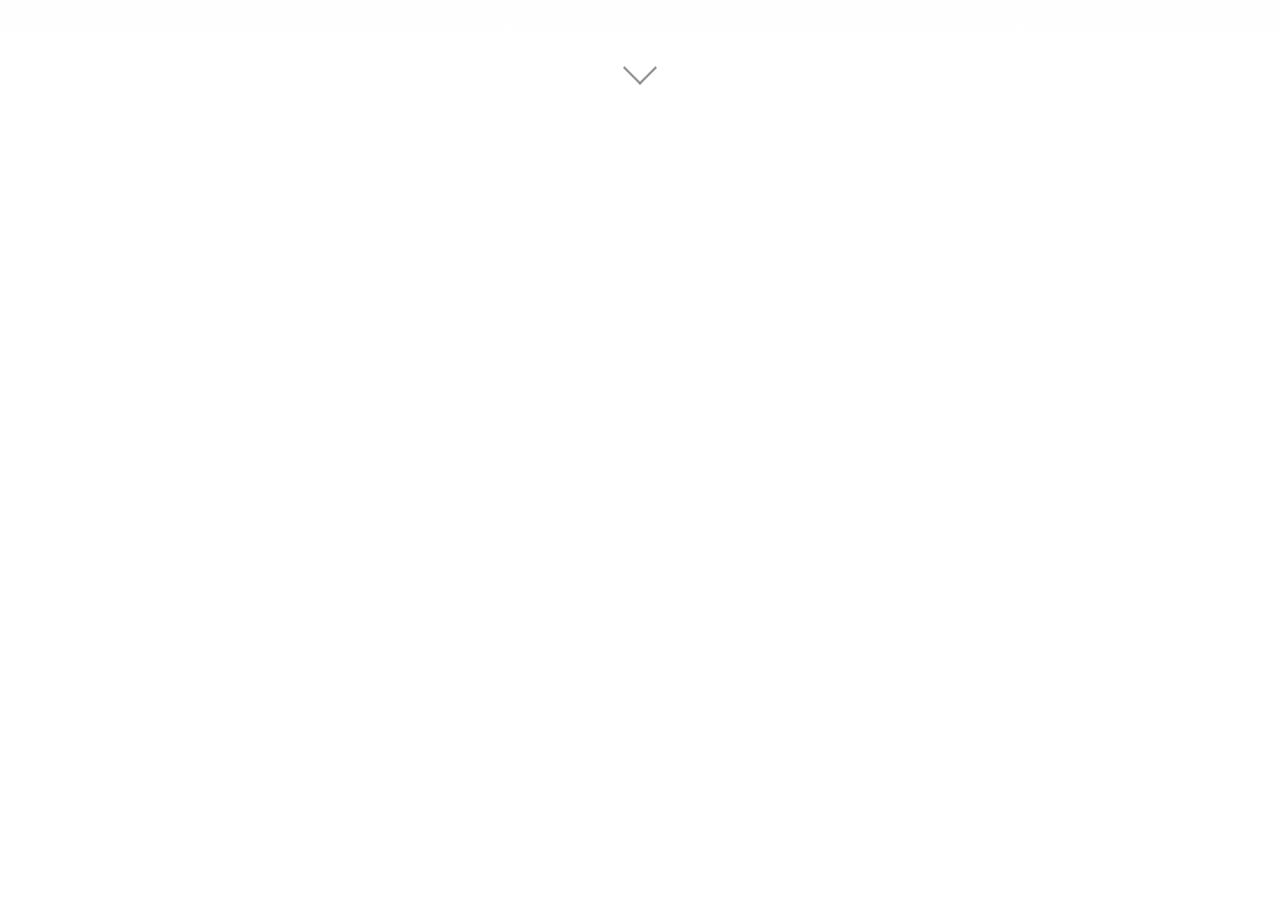
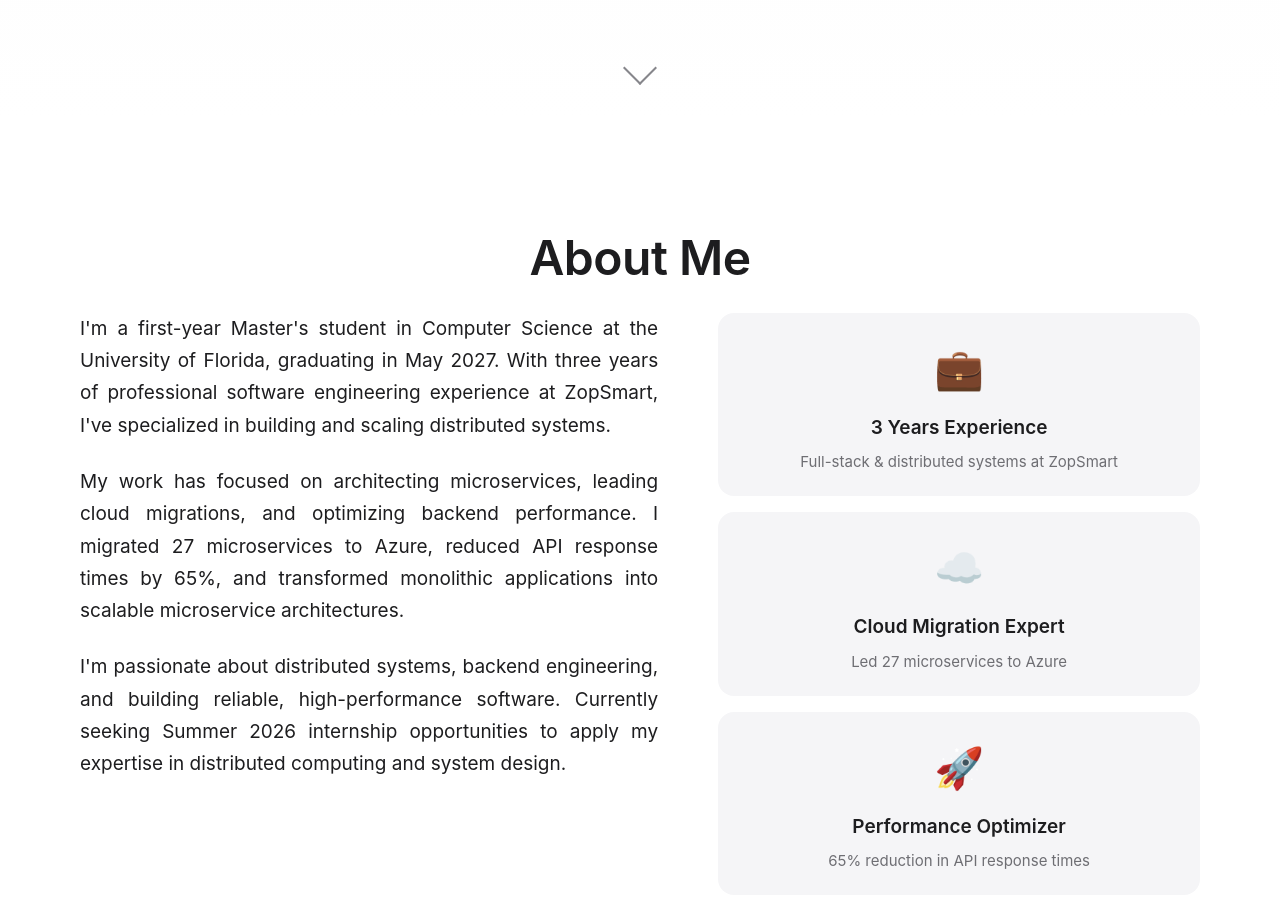
Before and after one commit to aditya-rathore15/portfolio-website, a React (Vite) app: page / in a window 1280 px wide. Shown: the part 680-1588 px from the top of the page. Before the commit the page ends 800 px from the top, so only its background shows below. Built offline with nearby package versions, Linux system fonts and the light colour scheme.

Commit message:
Implement About section

```diff
--- a/src/App.jsx
+++ b/src/App.jsx
@@ -1,10 +1,12 @@
 import './App.css'
 import Hero from './components/Hero'
+import About from './components/About'
 
 function App() {
   return (
     <div className="app">
       <Hero />
+      <About />
       {/* Other sections will be added here */}
     </div>
   )
--- /dev/null
+++ b/src/components/About.css
@@ -0,0 +1,91 @@
+/* About Section */
+.about-section {
+  background-color: #ffffff;
+}
+
+.about-content {
+  max-width: 1200px;
+}
+
+/* Grid layout for text and highlights */
+.about-grid {
+  display: grid;
+  grid-template-columns: 1.2fr 1fr;
+  gap: 60px;
+  align-items: start;
+}
+
+/* Text content */
+.about-text {
+  display: flex;
+  flex-direction: column;
+  gap: 24px;
+}
+
+.about-paragraph {
+  font-size: 19px;
+  line-height: 1.7;
+  color: #1d1d1f;
+  text-align: left;
+}
+
+/* Highlights grid */
+.about-highlights {
+  display: grid;
+  grid-template-columns: 1fr;
+  gap: 16px;
+}
+
+.highlight-card {
+  background: #f5f5f7;
+  border-radius: 16px;
+  padding: 24px;
+  transition: transform 0.3s ease, box-shadow 0.3s ease;
+  text-align: center;
+}
+
+.highlight-card:hover {
+  transform: translateY(-4px);
+  box-shadow: 0 8px 16px rgba(0, 0, 0, 0.06);
+}
+
+.highlight-icon {
+  font-size: 40px;
+  margin-bottom: 12px;
+}
+
+.highlight-title {
+  font-size: 19px;
+  font-weight: 600;
+  color: #1d1d1f;
+  margin-bottom: 8px;
+}
+
+.highlight-text {
+  font-size: 15px;
+  color: #6e6e73;
+  line-height: 1.4;
+}
+
+/* Responsive Design */
+@media (max-width: 968px) {
+  .about-grid {
+    grid-template-columns: 1fr;
+    gap: 40px;
+  }
+
+  .about-highlights {
+    grid-template-columns: repeat(2, 1fr);
+  }
+}
+
+@media (max-width: 568px) {
+  .about-paragraph {
+    font-size: 17px;
+    text-align: justify;
+  }
+
+  .about-highlights {
+    grid-template-columns: 1fr;
+  }
+}
--- a/src/components/About.jsx
+++ b/src/components/About.jsx
@@ -0,0 +1,58 @@
+import './About.css'
+
+function About() {
+  return (
+    <section id="about" className="section about-section">
+      <div className="about-content">
+        <h2 className="section-title">About Me</h2>
+
+        <div className="about-grid">
+          {/* Main bio text */}
+          <div className="about-text">
+            <p className="about-paragraph" style={{ textAlign: "justify" }}>
+              I'm a first-year Master's student in Computer Science at the University of Florida,
+              graduating in May 2027. With three years of professional software engineering experience
+              at ZopSmart, I've specialized in building and scaling distributed systems.
+            </p>
+
+            <p className="about-paragraph" style={{ textAlign: "justify" }}>
+              My work has focused on architecting microservices, leading cloud migrations, and
+              optimizing backend performance. I migrated 27 microservices to Azure, reduced API
+              response times by 65%, and transformed monolithic applications into scalable
+              microservice architectures.
+            </p>
+
+            <p className="about-paragraph" style={{ textAlign: "justify" }}>
+              I'm passionate about distributed systems, backend engineering, and building
+              reliable, high-performance software. Currently seeking Summer 2026 internship
+              opportunities to apply my expertise in distributed computing and system design.
+            </p>
+          </div>
+
+          {/* Quick facts cards */}
+          <div className="about-highlights">
+            <div className="highlight-card">
+              <div className="highlight-icon">💼</div>
+              <h3 className="highlight-title">3 Years Experience</h3>
+              <p className="highlight-text">Full-stack & distributed systems at ZopSmart</p>
+            </div>
+
+            <div className="highlight-card">
+              <div className="highlight-icon">☁️</div>
+              <h3 className="highlight-title">Cloud Migration Expert</h3>
+              <p className="highlight-text">Led 27 microservices to Azure</p>
+            </div>
+
+            <div className="highlight-card">
+              <div className="highlight-icon">🚀</div>
+              <h3 className="highlight-title">Performance Optimizer</h3>
+              <p className="highlight-text">65% reduction in API response times</p>
+            </div>
+          </div>
+        </div>
+      </div>
+    </section>
+  )
+}
+
+export default About
```
